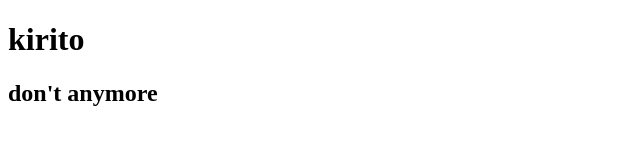
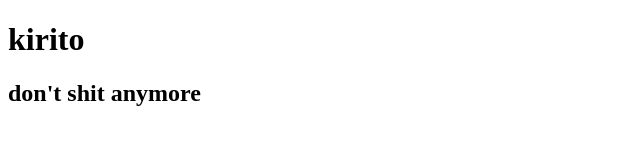
Before and after one commit to tharindu765/GDSE-git, a plain HTML site: page index.html in a window 1280 px wide. Shown: the full height of the page, 0-640 px from the left. Drawn offline with Linux system fonts and the light colour scheme.

Commit message:
add my name

```diff
--- a/index.html
+++ b/index.html
@@ -2,10 +2,10 @@
 <html lang="en">
 <head>
     <meta charset="UTF-8">
-    <title>Title</title>
+    <title>kirito work</title>
 </head>
 <body>
 <h1>kirito</h1>
-<h2>don't anymore</h2>
+<h2>don't shit anymore</h2>
 </body>
 </html>
```
